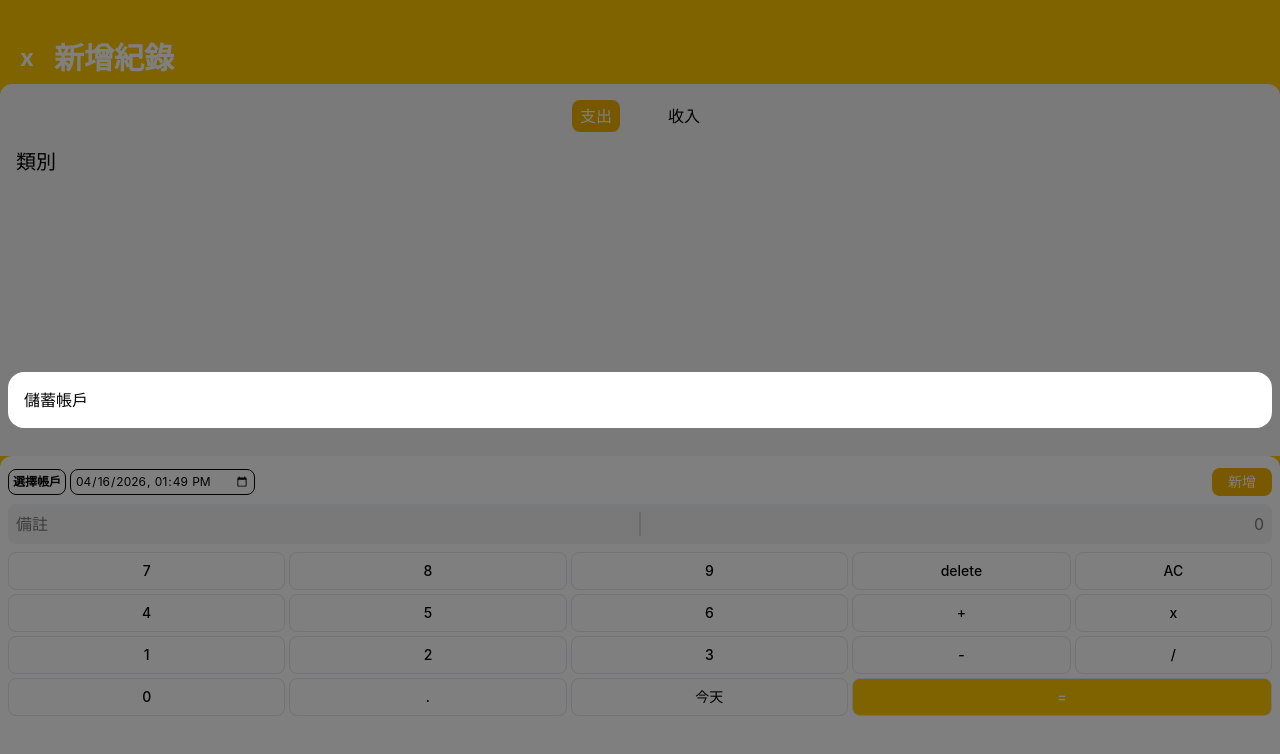
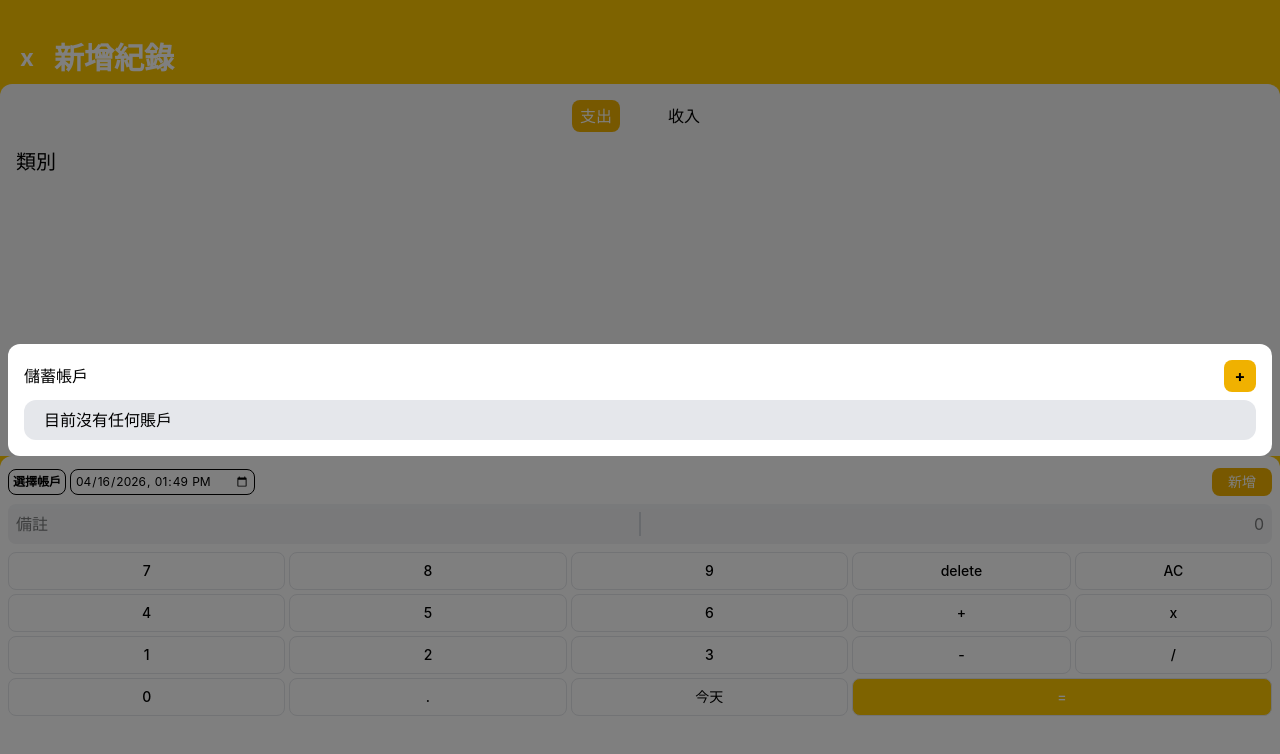
Before and after one commit to yinghautsai68/BXpense, a React (Vite) app in the folder frontend/: page /records/new in a window 1280 px wide. Both pictures are taken after a click on the button "選擇帳戶". Shown: the top 754 px of the page. Built offline with nearby package versions, Linux system fonts and the light colour scheme.

Commit message:
feat: update AccountSelector UI - add navigate to create Account page - add empty state UI

```diff
--- a/frontend/src/components/Modal.tsx
+++ b/frontend/src/components/Modal.tsx
@@ -13,7 +13,7 @@ const Modal = ({ isOpen, onClose, children }: ModalProps) => {
             className="fixed left-0 top-0 bg-black/50 z-50 flex items-center justify-center w-full h-screen p-2 "
             onClick={onClose}
         >
-            <div className="bg-white w-full rounded-2xl p-4 overflow-y-auto" onClick={(e) => e.stopPropagation()}>
+            <div className="w-full  flex flex-col gap-2 p-4 bg-white rounded-xl" onClick={(e) => e.stopPropagation()}>
                 {children}
             </div>
         </div>
--- a/frontend/src/pages/AccountSelector.tsx
+++ b/frontend/src/pages/AccountSelector.tsx
@@ -3,6 +3,8 @@ import { useAuth } from '../context/AuthContext'
 import type { AccountType } from '../types/accounts.type';
 import { getAccounts } from '../services/accounts.service';
 import SavingsCard from '../components/SavingsCard';
+import Button from '../components/Button';
+import { useNavigate } from 'react-router-dom';
 type AccountSelectorProps = {
     onClose: () => void,
     handleSelectAccount: (accountId: number) => void,
@@ -10,6 +12,8 @@ type AccountSelectorProps = {
 
 const AccountSelector = ({ onClose, handleSelectAccount }: AccountSelectorProps) => {
     const { token, user } = useAuth();
+    const navigate = useNavigate();
+
     const [accounts, setAccounts] = useState<AccountType[] | null>(null)
 
     useEffect(() => {
@@ -38,11 +42,21 @@ const AccountSelector = ({ onClose, handleSelectAccount }: AccountSelectorProps)
 
     return (
         <>
-            <span>儲蓄帳戶</span>
+            <div className='flex flex-row justify-between items-center'>
+                <span>儲蓄帳戶</span>
+                <Button onClick={() => navigate('/accounts/new')} className='w-8 h-8 bg-yellow-500'>+</Button>
+            </div>
             <div className='flex flex-col '>
-                {accounts?.map((account, index) => (
-                    <SavingsCard key={index} onClick={() => handleSelect(account)} account={account} />
-                ))}
+                {accounts
+                    ?
+                    accounts.map((account, index) => (
+                        <SavingsCard key={index} onClick={() => handleSelect(account)} account={account} />
+                    ))
+                    :
+                    <div className='pl-5 py-2 bg-gray-200 rounded-xl'>
+                        目前沒有任何賬戶
+                    </div>
+                }
             </div>
         </>
     )
```
